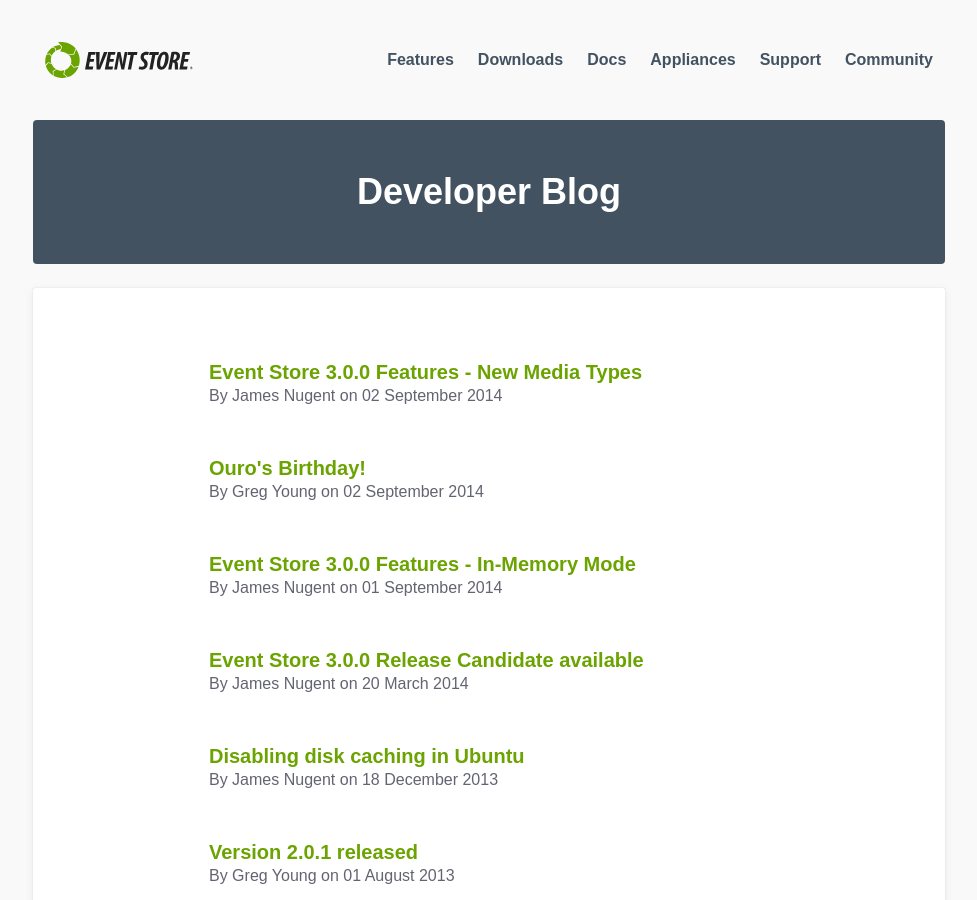
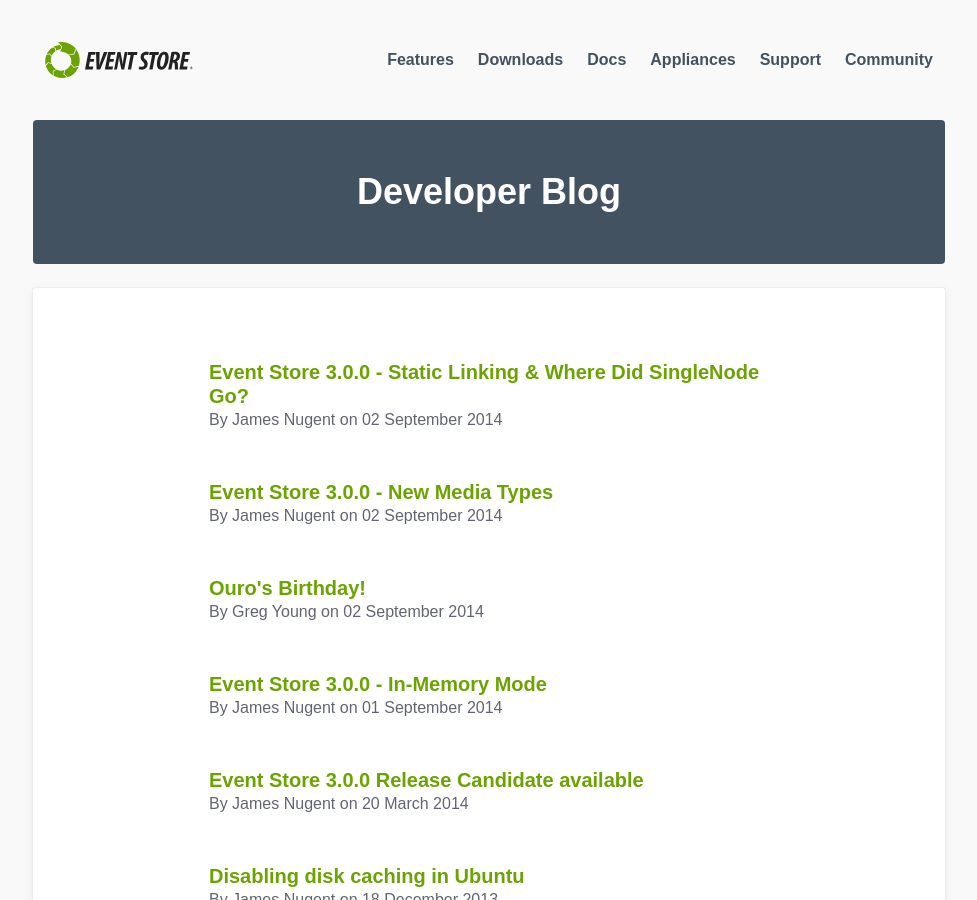
Before and after one commit to sandboxorg/geteventstore.com, a Jekyll site: the page built from blog/index.html, in a window 1280 px wide and 900 px high. Shown: the whole window, without its empty margins (151-1128 px from the left). Built offline with Jekyll 4.4.1, drawn with Linux system fonts in a browser that asks for light colours; Markdown is read by kramdown in place of the engine named in the settings; part of the change alters nothing that is shown.

Commit message:
Where did single node go post

```diff
--- a/_posts/2014-09-01-event-store-3.0.0-features-in-memory-db.md
+++ b/_posts/2014-09-01-event-store-3.0.0-features-in-memory-db.md
@@ -1,5 +1,5 @@
 ---
-title: "Event Store 3.0.0 Features - In-Memory Mode"
+title: "Event Store 3.0.0 - In-Memory Mode"
 date: 2014-09-01T12:00Z
 author: "James Nugent"
 layout: blog-post
--- a/_posts/2014-09-02-event-store-3.0.0-features-media-types.md
+++ b/_posts/2014-09-02-event-store-3.0.0-features-media-types.md
@@ -1,5 +1,5 @@
 ---
-title: "Event Store 3.0.0 Features - New Media Types"
+title: "Event Store 3.0.0 - New Media Types"
 date: 2014-09-02T13:00Z
 author: "James Nugent"
 layout: blog-post
--- /dev/null
+++ b/_posts/2014-09-03-event-store-3.0.0-static-linking-where-did-singlenode-go.md
@@ -0,0 +1,28 @@
+---
+title: "Event Store 3.0.0 - Static Linking & Where Did SingleNode Go?"
+date: 2014-09-02T13:00Z
+author: "James Nugent"
+layout: blog-post
+---
+
+*As we gear up to launch version 3.0.0 of Event Store [at our annual birthday
+party (which you should totally come
+to!)](http://geteventstore.com/two-years-on), we decided it would be a good
+idea to run a short series of articles describing some of the new features and
+changes for those who haven't seen them. If there are things you want to know
+about in particular, please get in touch on Twitter,
+[@GetEventStore](https://twitter.com/GetEventStore)!*
+
+##Where did SingleNode go?
+
+Most people using the open source stable releases of Event Store have been used to running the `EventStore.SingleNode.exe` executable. Commercial customers on the other hand were used to running with a manager node and `EventStore.ClusterNode.exe`. When we originally open-sourced the high-availability clustering back in 2013, this distinction was maintained (and indeed was there in release candidate 2).
+
+As of the latest release candidate, however, observant users will have noticed that the familiar single node executable is no more, and instead there's a single executable named `EventStore.ClusterNode.exe`. In order to reduce code duplication (especially around options parsing), we decided it would be better to have the cluster node configure itself as a single node by default rather than maintaining two separate applications which basically only differed in wireup.
+
+##Static Linking
+
+We originally developed Event Store to run on Windows or Linux, via .NET or Mono respectively. When we first launched, it was necessary to use a custom version of Mono as there was outstanding patches which were not applied in any stable release. Even today it is necessary to build Mono from source to stick with the latest versions on many platforms.
+
+Consequently we recently put some effort into statically linking Mono, not only on Linux but also on Mac OS X (which previously required building from source in order to run 64 bit Mono). Fortunately Mono has a relatively nice way of making a bundle and then statically linking the framework so that the only external system dependency is `glibc`. Hopefully there'll be something this nice for making Windows binaries one day!
+
+You can check out the statically linked packages by [downloading Event Store v3.0.0-rc9](http://geteventstore.com/downloads/) for Linux or Mac OS X. For those interested in how to bundle and statically link Mono, the [scripts are part of our open-source repository](https://github.com/EventStore/EventStore/blob/dev/scripts/package-mono/package-mono.sh#L115-121)!
```
